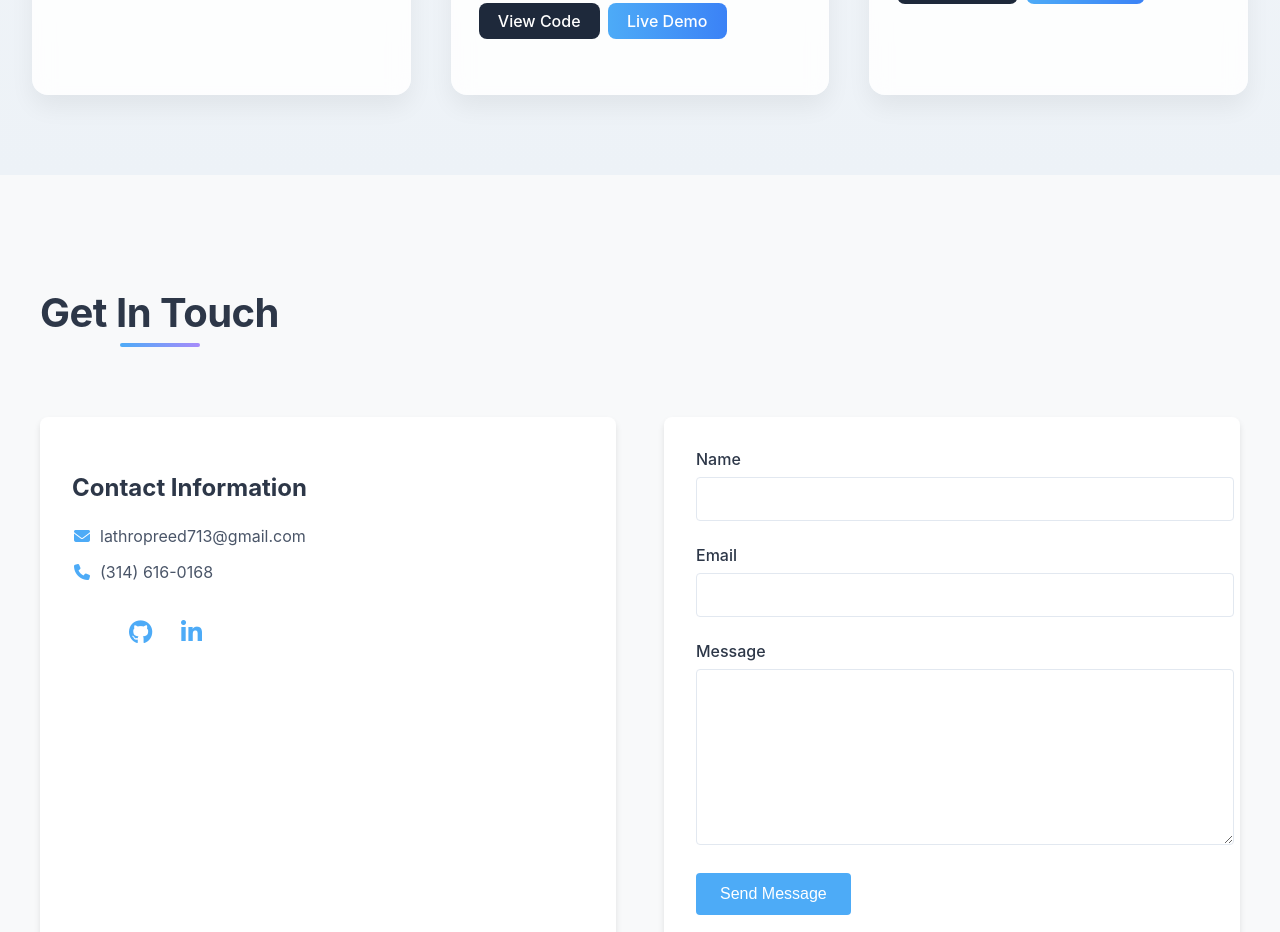
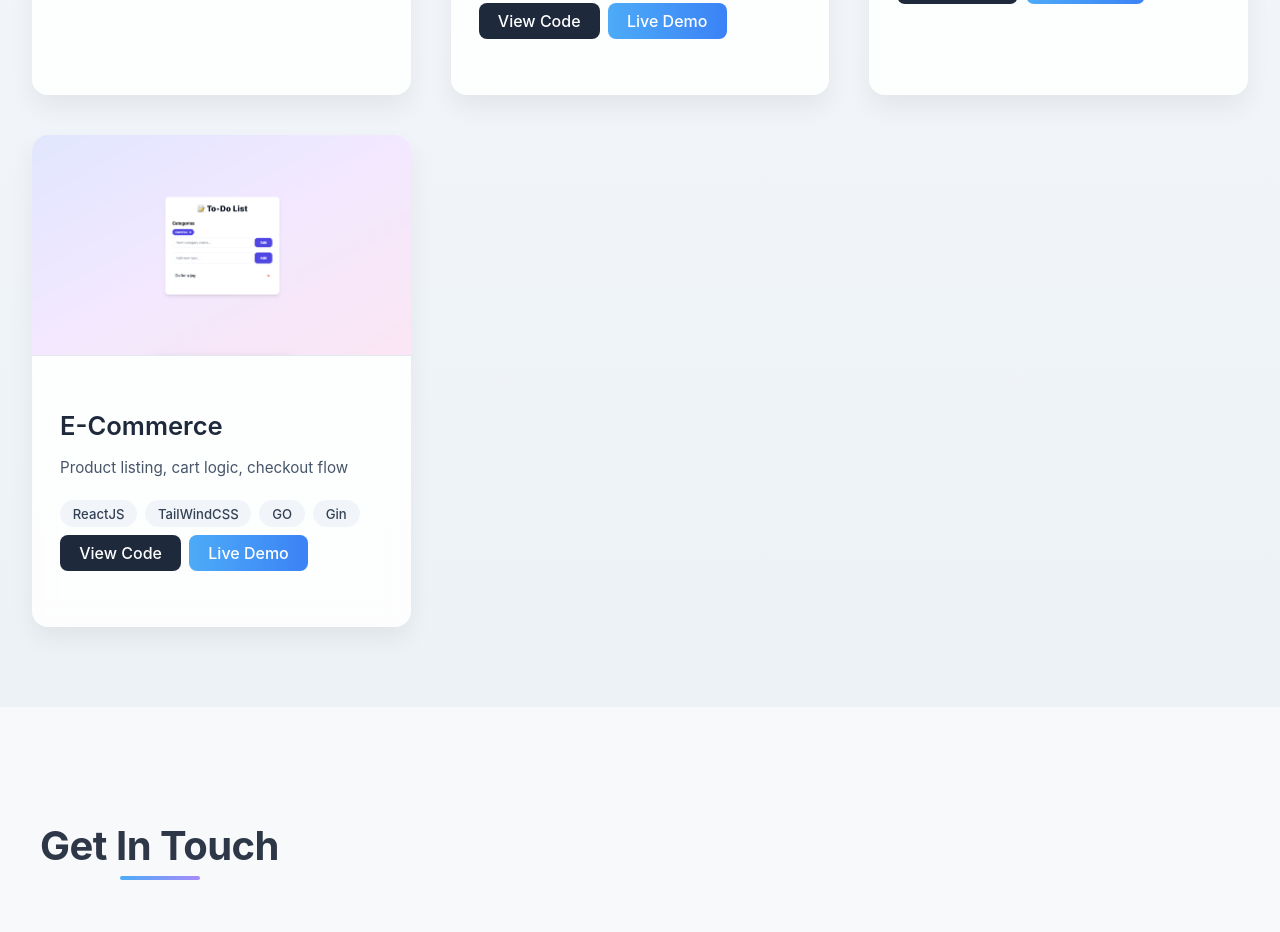
Before and after one commit to reedthedev13/Project-Portfolio, a React (Create React App) app: page / in a window 1280 px wide. Shown: the part 1920-2852 px from the top of the page. Built offline with nearby package versions, Linux system fonts and the light colour scheme.

Commit message:
added new project clear

```diff
--- a/src/components/Projects.js
+++ b/src/components/Projects.js
@@ -69,6 +69,15 @@ const Projects = () => {
       githubLink: "https://github.com/reedthedev13/To-do-list-",
       liveDemo: "https://to-do-list-tau-taupe-69.vercel.app/",
     },
+    {
+      id: 7,
+      title: "E-Commerce ",
+      description: "Product listing, cart logic, checkout flow",
+      technologies: ["ReactJS", "TailWindCSS", "GO", "Gin"],
+      image: ToDoList,
+      githubLink: "https://github.com/reedthedev13/To-do-list-",
+      liveDemo: "https://to-do-list-tau-taupe-69.vercel.app/",
+    },
   ];
 
   return (
```
